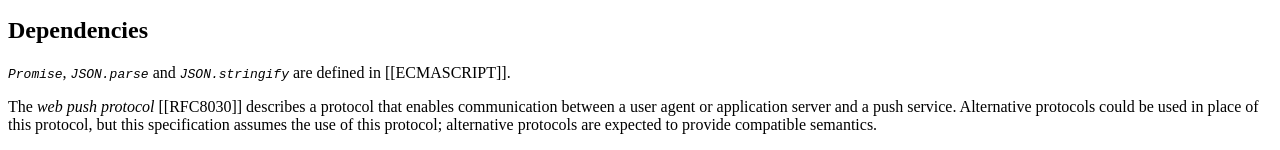
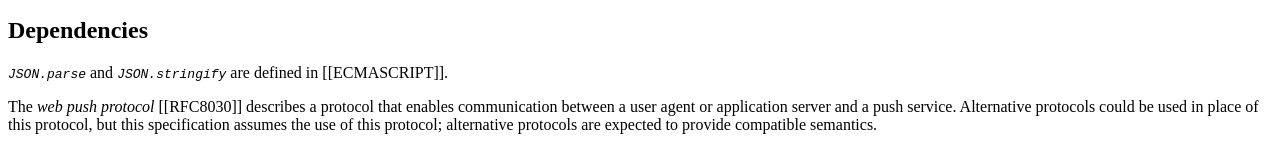
Before and after one commit to w3c/push-api, a plain HTML site: page index.html in a window 1280 px wide. Shown: the part 506-656 px from the top of the page. Drawn offline with Linux system fonts and the light colour scheme.

Commit message:
Editorial: use promises-guide for promises

```diff
--- a/index.html
+++ b/index.html
@@ -56,7 +56,7 @@
       };
     </script>
   </head>
-  <body data-cite="service-workers FILEAPI">
+  <body data-cite="service-workers FILEAPI promises-guide">
     <section id="abstract">
       <p>
         The <cite>Push API</cite> enables sending of a <a>push message</a> to a <a>webapp</a> via a
@@ -127,7 +127,6 @@
         Dependencies
       </h2>
       <p>
-        <code><dfn data-cite="ECMASCRIPT#sec-promise-objects">Promise</dfn></code>,
         <code><dfn data-cite="ECMASCRIPT#sec-json.parse">JSON.parse</dfn></code> and
         <code><dfn data-cite="ECMASCRIPT#sec-json.stringify">JSON.stringify</dfn></code> are
         defined in [[ECMASCRIPT]].
@@ -555,7 +554,7 @@
         following steps:
       </p>
       <ol>
-        <li>Let <var>promise</var> be a new <a>Promise</a>.
+        <li>Let <var>promise</var> be <a>a new promise</a>.
         </li>
         <li>Return <var>promise</var> and continue the following steps asynchronously.
         </li>
@@ -636,7 +635,7 @@
         following steps:
       </p>
       <ol>
-        <li>Let <var>promise</var> be a new <a>Promise</a>.
+        <li>Let <var>promise</var> be <a>a new promise</a>.
         </li>
         <li>Return <var>promise</var> and continue the following steps asynchronously.
         </li>
@@ -656,7 +655,7 @@
         following steps:
       </p>
       <ol>
-        <li>Let <var>promise</var> be a new <a>Promise</a>.
+        <li>Let <var>promise</var> be <a>a new promise</a>.
         </li>
         <li>Return <var>promise</var> and continue the following steps asynchronously.
         </li>
@@ -835,7 +834,7 @@
         following steps:
       </p>
       <ol>
-        <li>Let <var>promise</var> be a new <a>Promise</a>.
+        <li>Let <var>promise</var> be <a>a new promise</a>.
         </li>
         <li>Return <var>promise</var> and continue the following steps asynchronously.
         </li>
```
